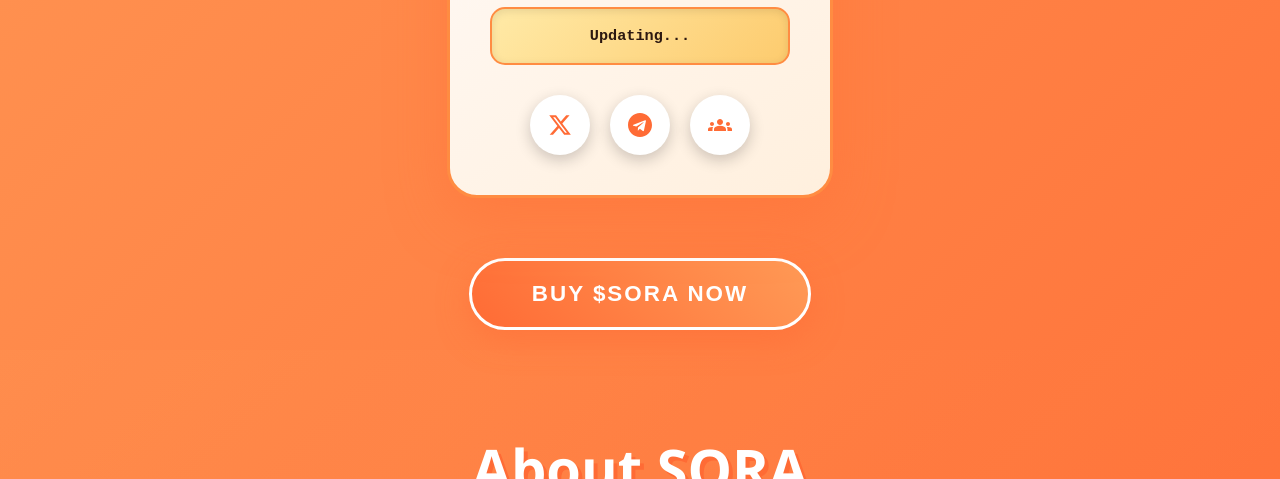
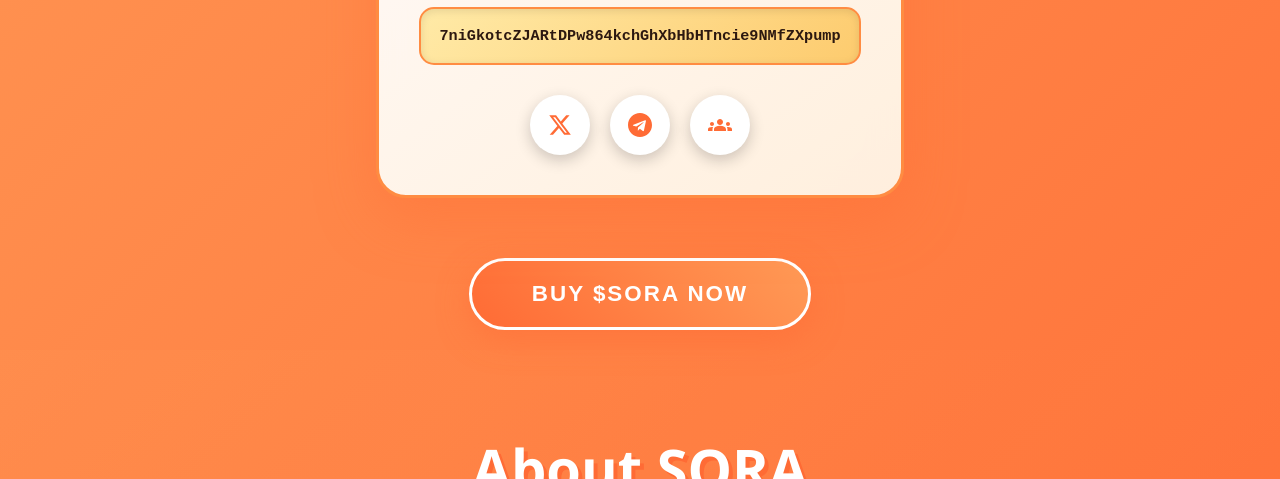
Before and after one commit to leiftocd/SoraWebsite, a plain HTML site: page index.html in a window 1280 px wide. Shown: the part 621-1100 px from the top of the page. Drawn offline with Linux system fonts and the light colour scheme.

Commit message:
update ca

```diff
--- a/index.html
+++ b/index.html
@@ -25,7 +25,7 @@
         <div class="token-info">
             <div class="token-name">$Sora</div>
             <p class="token-label">Contract Address:</p>
-            <div class="token-ca">Updating...</div>
+            <div class="token-ca">7niGkotcZJARtDPw864kchGhXbHbHTncie9NMfZXpump</div>
 
             <div class="social-links">
               <a href="https://x.com/Sora__Sol" target="_blank" class="social-btn">
```
